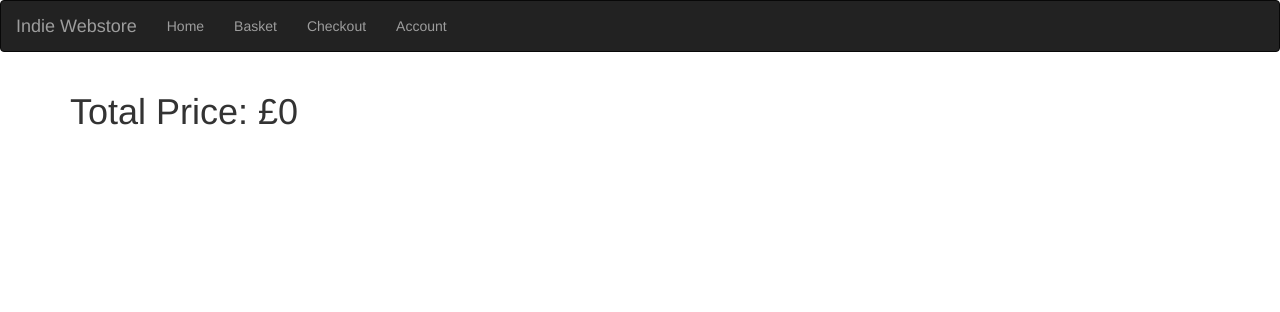
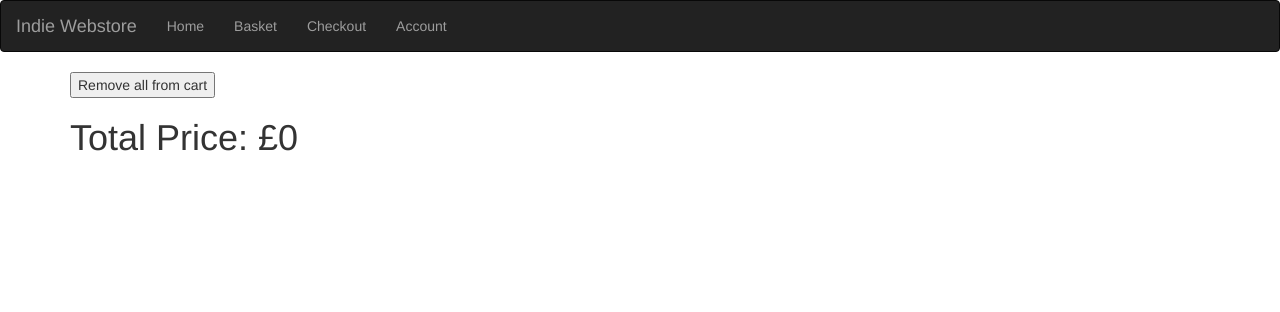
Before and after one commit to smarkwebb/indie-webstore, a Flask app: page /basket in a window 1280 px wide. Shown: the top 312 px of the page. Run offline with Flask 3, Linux system fonts and the light colour scheme; data comes from the database, SQL or seed files in the repository; data that the repository does not hold is empty; some libraries are stand-ins or nearby versions.

Commit message:
Add remove all from cart button

```diff
--- a/app.py
+++ b/app.py
@@ -68,7 +68,7 @@ def route_basket():
     total_price = 0
 
     for basket in baskets:
-        total_price += basket.price
+        total_price += basket.price * basket.quantity
 
     return render_template(
         "basket.html", baskets=baskets, products=products, total_price=total_price
@@ -82,6 +82,20 @@ def remove_from_cart():
         my_basket = db.session.get(Basket, basket_id)
         db.session.delete(my_basket)
         resp = make_response("Removed from cart.")
+        db.session.commit()
+    return resp
+
+
+@app.route("/removed_all", methods=["GET", "POST"])
+def remove_all_from_cart():
+    if request.method == "POST":
+        user = request.cookies.get("user")
+        baskets = Basket.query.filter_by(user_id=user)
+
+        for basket in baskets:
+            db.session.delete(basket)
+
+        resp = make_response("Removed all items from cart")
         db.session.commit()
     return resp
 
--- a/templates/basket.html
+++ b/templates/basket.html
@@ -15,6 +15,9 @@
         </div>
     </div>
     {% endfor %}
+    <form action="/removed_all" method="post">
+        <input type="submit" name="submit" value="Remove all from cart">
+    </form>
     <h1>Total Price: £{{total_price}}</h1>
 </div>
 {% endblock %}
```
